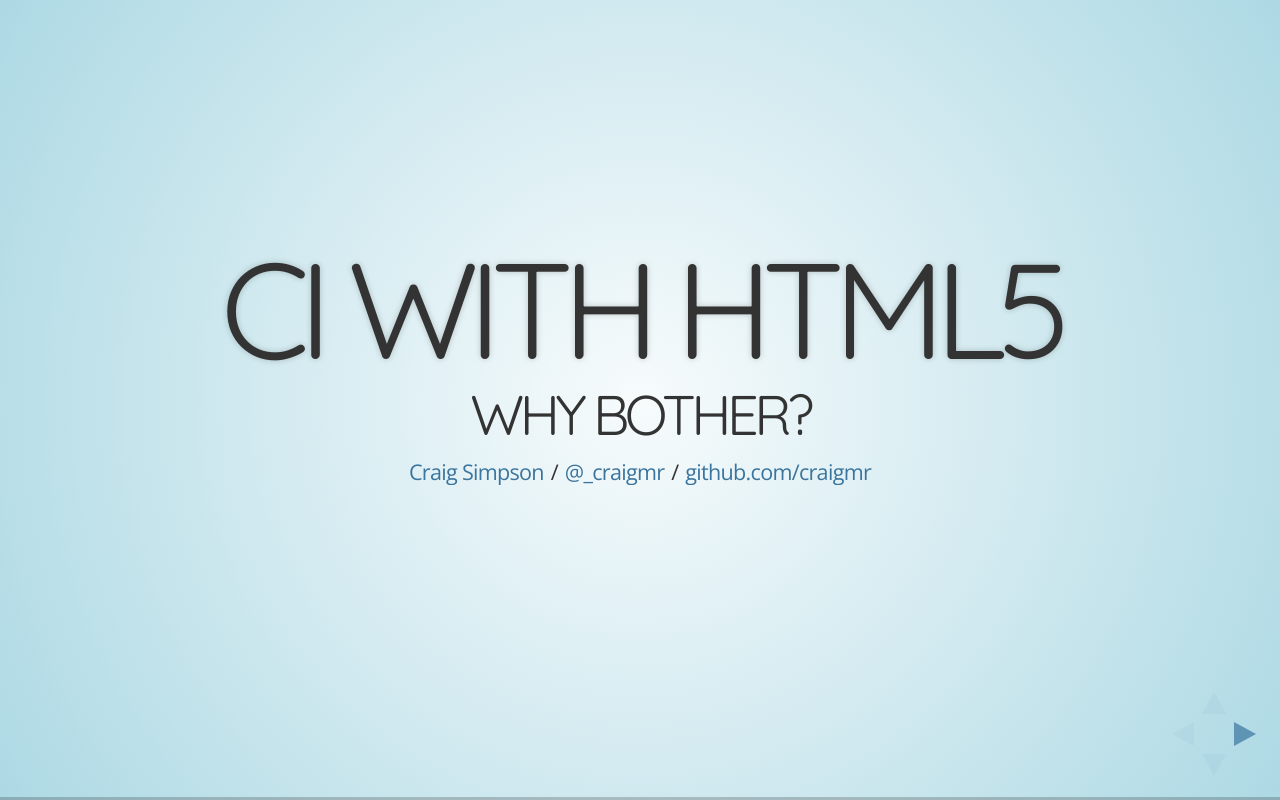
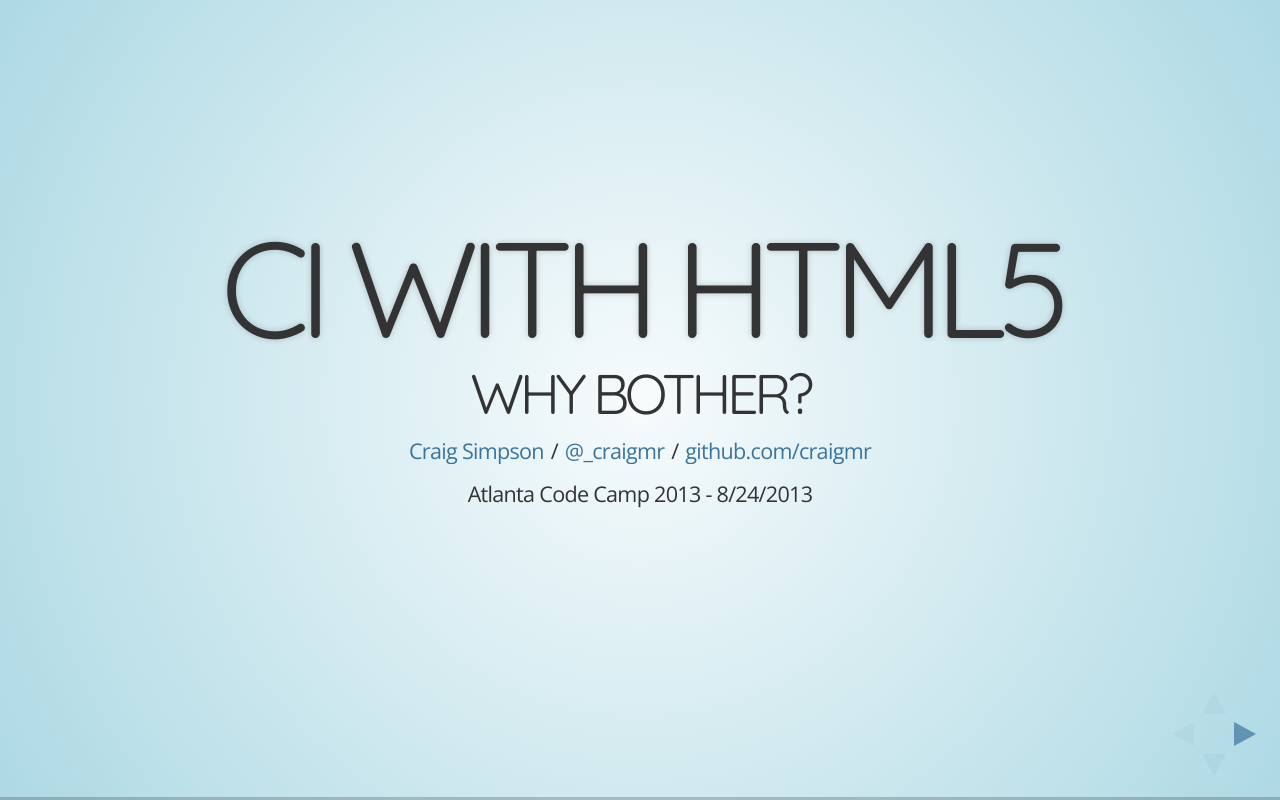
Before and after one commit to craigmr/cihtml5-slides, a website: page index.html in a window 1280 px wide. Drawn offline with nearby package versions, Linux system fonts and the light colour scheme.

Commit message:
Added code camp name and date.

```diff
--- a/index.html
+++ b/index.html
@@ -52,6 +52,8 @@
 					<h3>Why bother?</h3>
 					<p>
 						<small><a href="craigsimpson.net">Craig Simpson</a> / <a href="http://twitter.com/_craigmr">@_craigmr</a> / <a href="https://github.com/craigmr">github.com/craigmr</a></small>
+						<br />
+						<small>Atlanta Code Camp 2013 - 8/24/2013</small>
 					</p>
 				</section>
 
```
